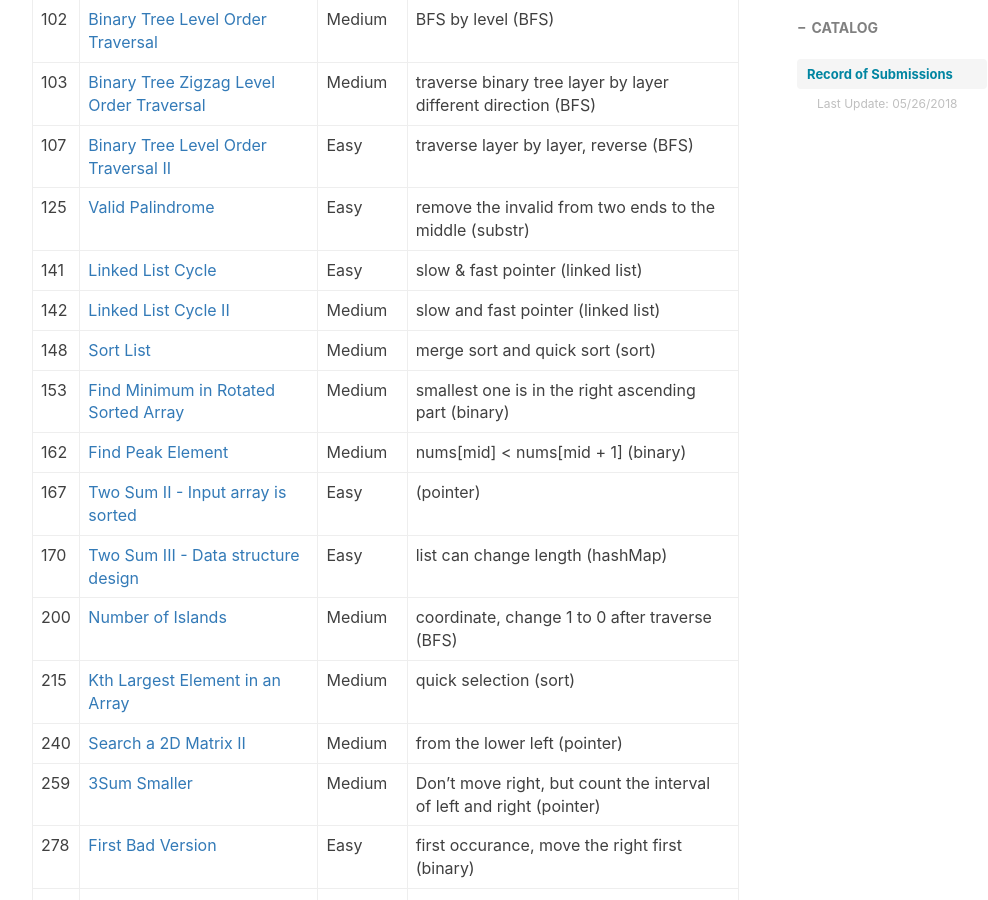
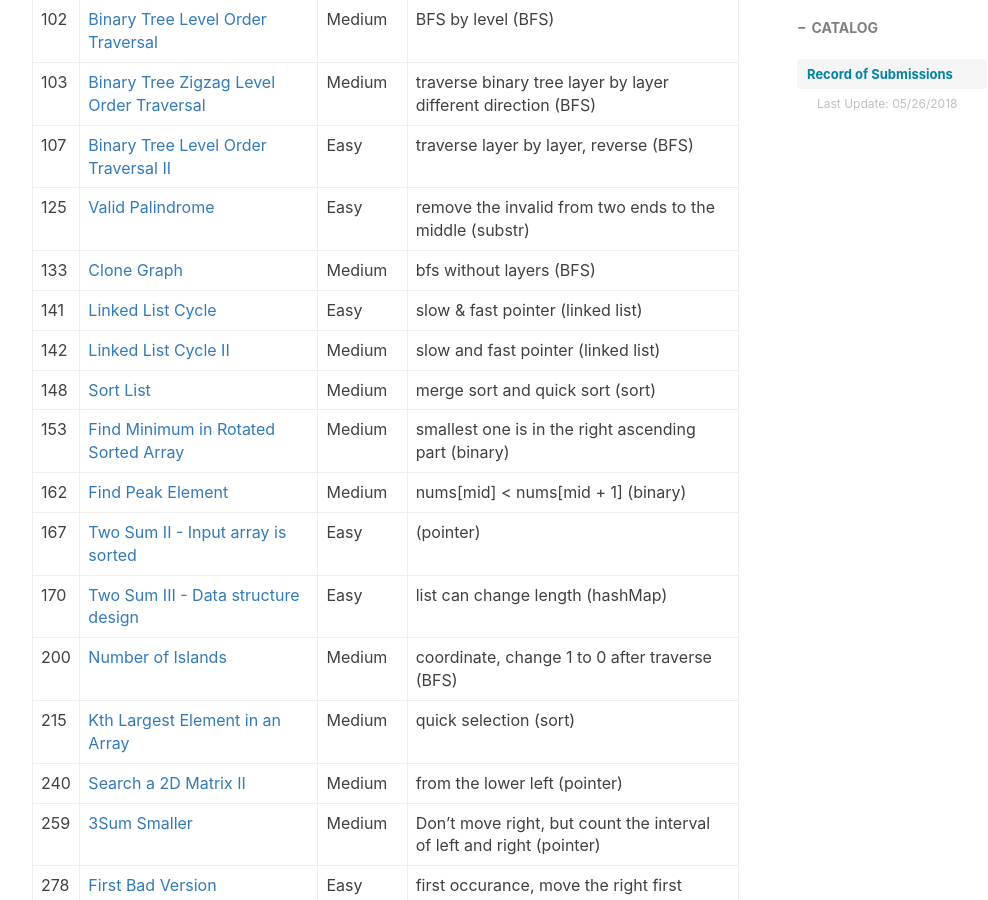
Before and after one commit to ly16/ly16.github.io, a Jekyll site: the page built from _posts/2018-05-18-leetcode-record-round1.md, in a window 1280 px wide and 900 px high, scrolled down 1407 px. Shown: the whole window, without its empty margins (233-1221 px from the left). Built offline with Jekyll 4.4.1, drawn with Linux system fonts in a browser that asks for light colours; nearby versions of some CDN libraries; comment, search, counter and statistics services are not loaded.

Commit message:
Update 2018-05-18-leetcode-record-round1.md

```diff
--- a/_posts/2018-05-18-leetcode-record-round1.md
+++ b/_posts/2018-05-18-leetcode-record-round1.md
@@ -34,6 +34,7 @@ tags:
 |103|[Binary Tree Zigzag Level Order Traversal](https://github.com/ly16/LC-Practice/blob/master/Get%20Keys%20In%20Binary%20Tree%20Layer%20By%20Layer%20Zig-Zag%20Order.java)|Medium|traverse binary tree layer by layer different direction (BFS)|
 |107|[Binary Tree Level Order Traversal II](https://github.com/ly16/LC-Practice/blob/master/Binary%20Tree%20Level%20Order%20Traversal%20II.java)|Easy|traverse layer by layer, reverse (BFS)|
 |125|[Valid Palindrome](https://github.com/ly16/LC-Practice/blob/master/Valid%20palindrome.java)|Easy|remove the invalid from two ends to the middle (substr)|
+|133|[Clone Graph](https://github.com/ly16/LC-Practice/blob/master/Copy%20Graph.java)|Medium|bfs without layers (BFS)|
 |141|[Linked List Cycle](https://github.com/ly16/LC-Practice/blob/master/Check%20If%20Linked%20List%20Has%20A%20Cycle.java)|Easy|slow & fast pointer (linked list)|
 |142|[Linked List Cycle II](https://github.com/ly16/LC-Practice/blob/master/Linked%20List%20Cycle%20II.java)|Medium|slow and fast pointer (linked list)|
 |148|[Sort List](https://github.com/ly16/LC-Practice/blob/master/Sort%20List.java)|Medium|merge sort and quick sort (sort)|
```
